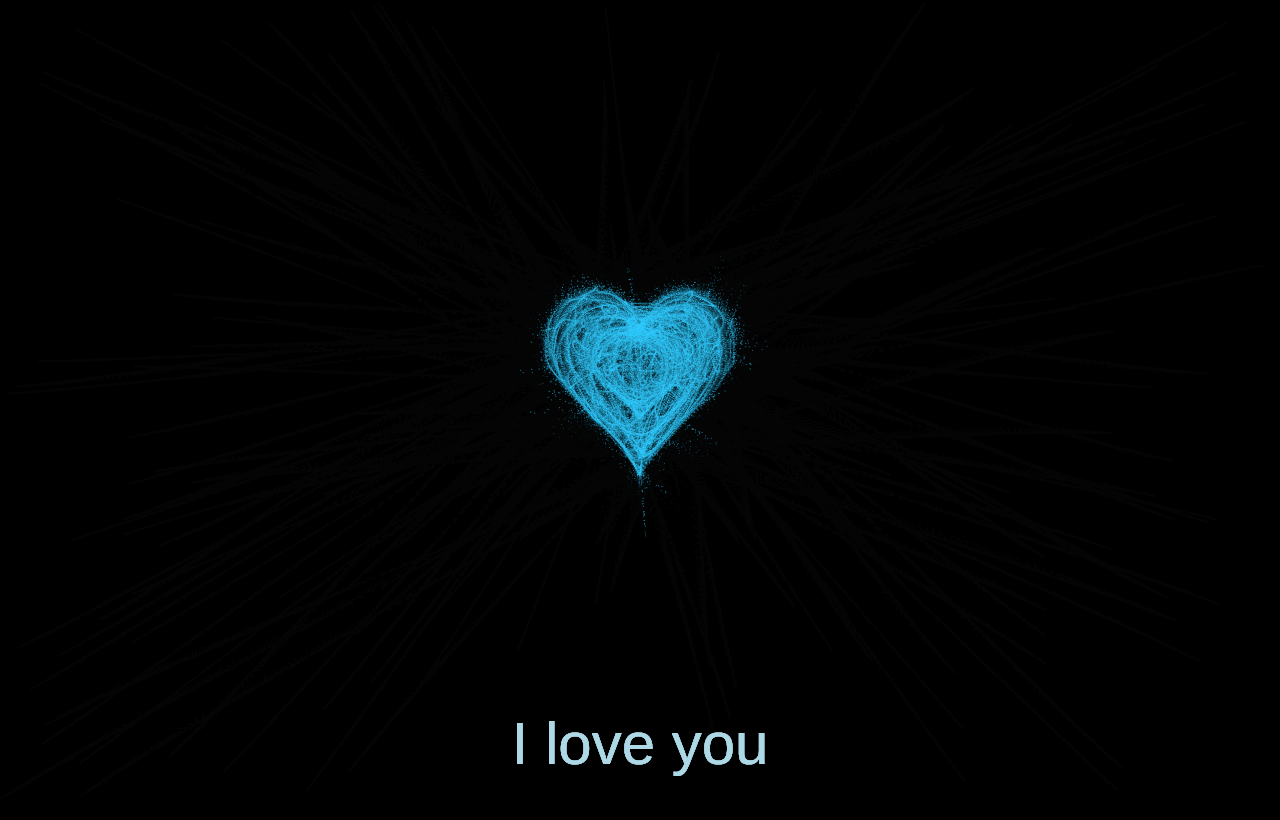
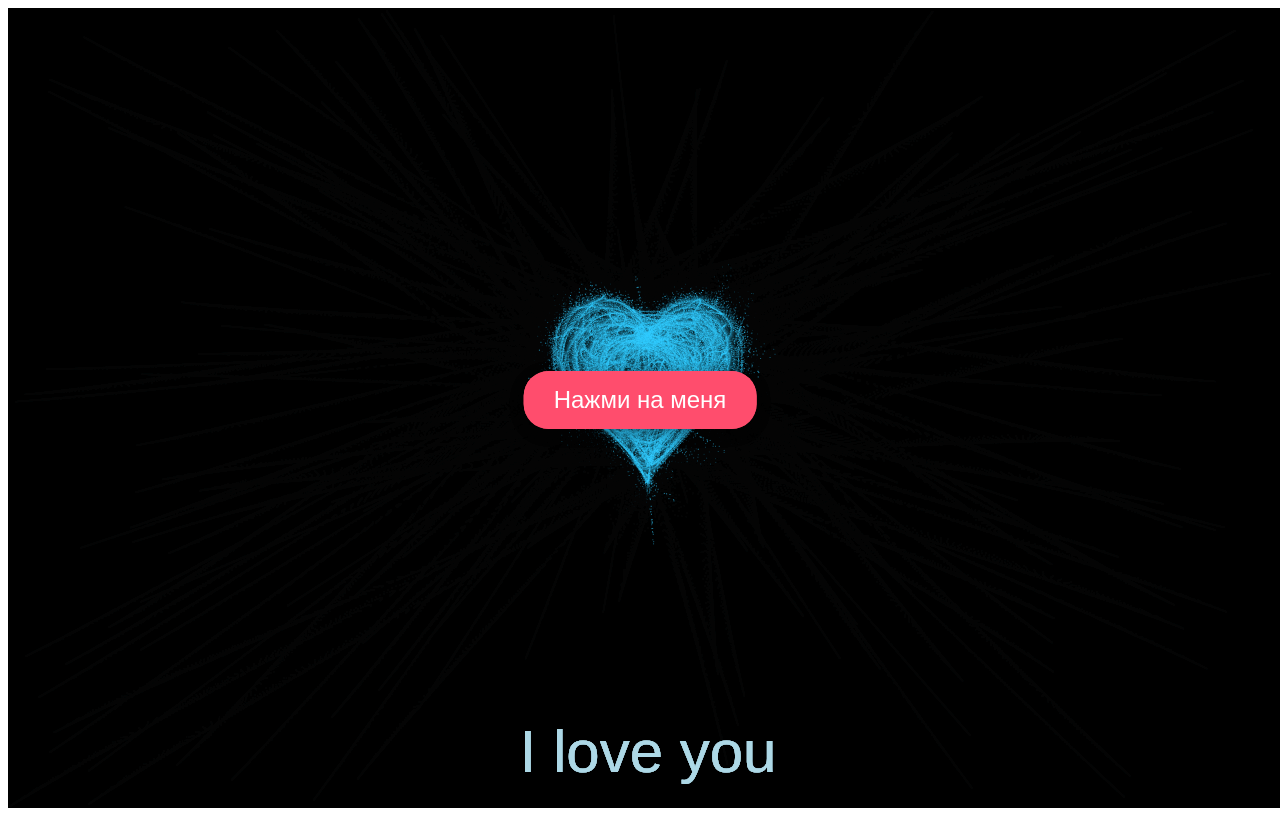
Before and after one commit to artem4589-me/formargo, a plain HTML site: page love.html in a window 1280 px wide. Drawn offline with Linux system fonts and the light colour scheme.

Commit message:
Fixed next button appearing instantly on love.html

```diff
--- a/love.css
+++ b/love.css
@@ -1,17 +1,21 @@
-html, body {
-  margin: 0;
-  padding: 0;
-  overflow: hidden;
-  background-color: black; /* Фон полностью чёрный */
-  height: 100%;
-  width: 100%;
-  display: flex;
-  justify-content: center;
-  align-items: center;
+.next-button {
+  position: fixed;
+  bottom: 50%;
+  left: 50%;
+  transform: translate(-50%, 50%);
+  padding: 15px 30px;
+  background-color: #ff4d6d;
+  color: white;
+  border: none;
+  border-radius: 25px;
+  font-size: 1.5em;
+  cursor: pointer;
+  z-index: 1000;
+  transition: all 0.3s ease;
+  box-shadow: 0 4px 15px rgba(0, 0, 0, 0.2);
 }
 
-canvas {
-  position: absolute;
-  width: 100vw;
-  height: 100vh;
+.next-button:hover {
+  background-color: #ff3357;
+  transform: translate(-50%, 50%) scale(1.05);
 }
--- a/love.html
+++ b/love.html
@@ -4,29 +4,25 @@
   <meta charset="UTF-8">
   <meta http-equiv="X-UA-Compatible" content="IE=edge">
   <meta name="viewport" content="width=device-width, initial-scale=1.0">
-  <title>Любовь ❤️</title>
+  <title>❤️</title>
   <link rel="stylesheet" href="love.css">
 </head>
 <body>
   <canvas id="heart"></canvas>
+
   <audio id="background-music" loop>
     <source src="https://github.com/artem4589-me/formargo/raw/master/samolet.mp3" type="audio/mpeg">
-    Ваш браузер не поддерживает аудио.
+    Your browser does not support the audio element.
   </audio>
 
-  <!-- Кнопка для перехода на heart.html -->
-  <button id="next-button" class="next-button" onclick="goToHeart()" style="display: none;">Нажми на меня</button>
+  <!-- 🔴 Кнопка для перехода на heart.html (Добавлена сразу!) -->
+  <button id="nextButton" class="next-button">Нажми на меня</button>
 
   <script src="love.js"></script>
   <script>
-    function goToHeart() {
-      window.location.href = "heart.html"; // Переход на новую страницу
-    }
-
-    // Показываем кнопку через 3 секунды
-    setTimeout(() => {
-      document.getElementById("next-button").style.display = "block";
-    }, 3000);
+    document.getElementById("nextButton").addEventListener("click", function() {
+      window.location.href = "heart.html";
+    });
   </script>
 </body>
 </html>
```
